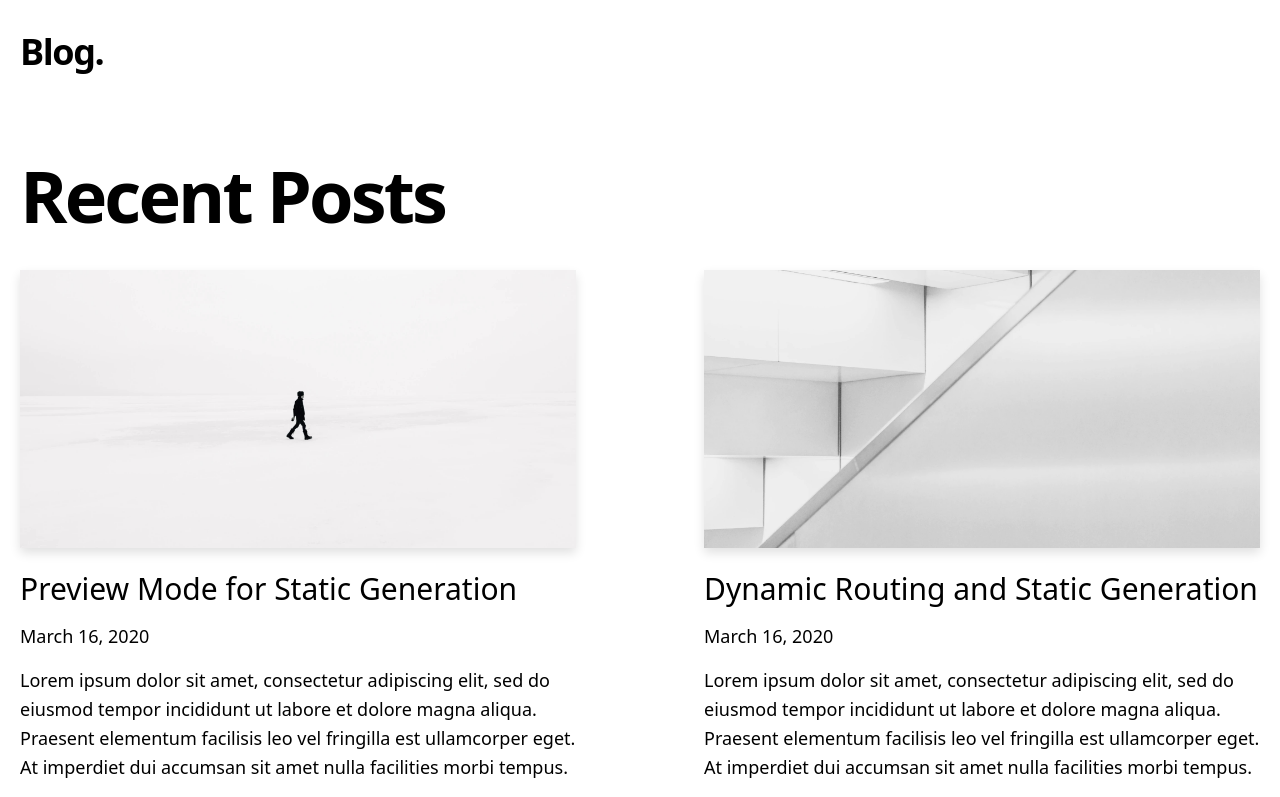
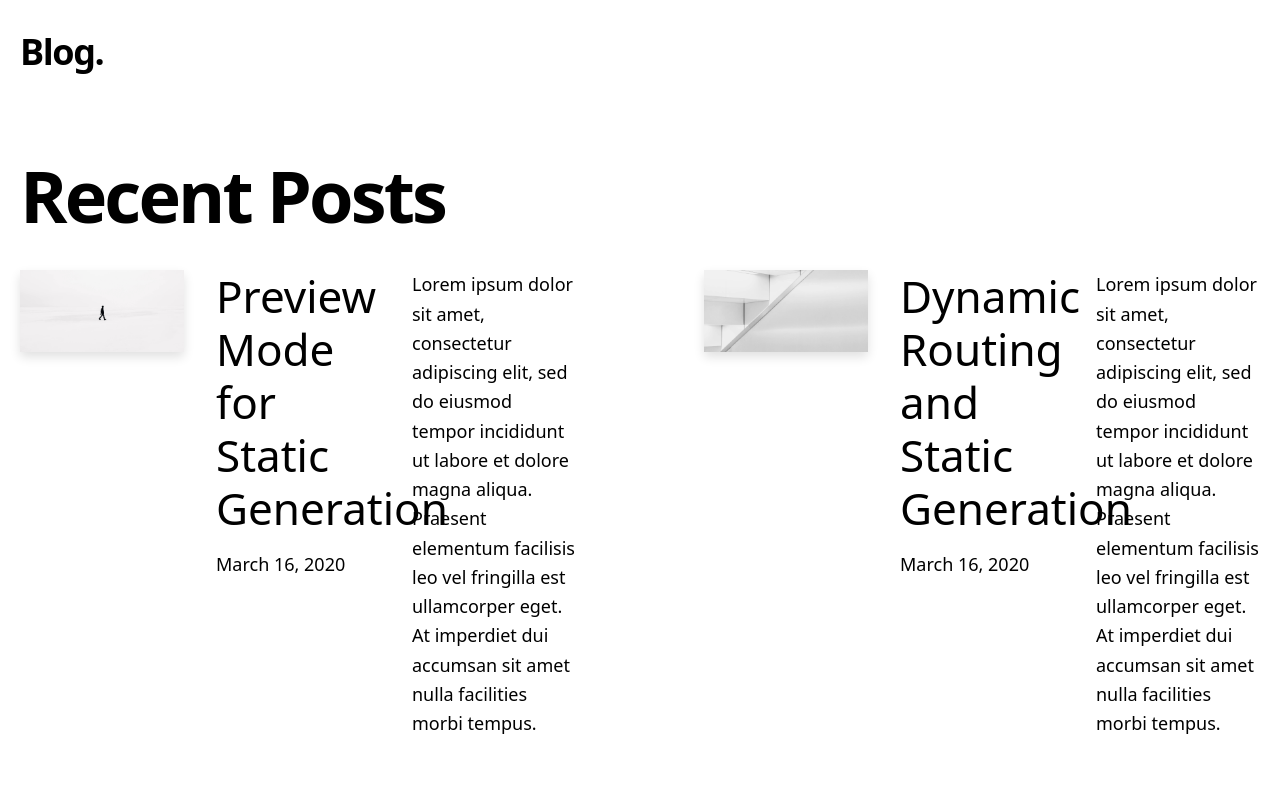
Before and after one commit to davidkhuu/personal-website, a Next.js app: page / in a window 1280 px wide. Shown: the top 797 px of the page. Built offline with nearby package versions, Linux system fonts and the light colour scheme.

Commit message:
Changes to post preview component
- Pass category prop to get correct post url
- Remove avatar component
- Formatting changes to make it like a list item of 3 columns: cover image, post title/date and excerpt

```diff
--- a/components/post-preview.tsx
+++ b/components/post-preview.tsx
@@ -9,7 +9,7 @@ type Props = {
   coverImage: string
   date: string
   excerpt: string
-  author: Author
+  category: string
   slug: string
 }
 
@@ -18,24 +18,27 @@ const PostPreview = ({
   coverImage,
   date,
   excerpt,
-  author,
+  category,
   slug,
 }: Props) => {
   return (
+    <div className="md:grid lg:grid-cols-3 md:grid-cols-1 md:gap-x-16 lg:gap-x-8 mb-18">
       <div>
-      <div className="mb-5">
-        <CoverImage slug={slug} title={title} src={coverImage} />
+        <CoverImage slug={slug} title={title} src={coverImage} category={category} />
       </div>
-      <h3 className="text-3xl mb-3 leading-snug">
-        <Link as={`/posts/${slug}`} href="/posts/[slug]">
+      <div>
+        <h3 className="mb-4 text-4xl lg:text-6xl leading-tight">
+          <Link as={`/posts/${category}/${slug}`} href="/posts/[category]/[slug]">
             <a className="hover:underline">{title}</a>
           </Link>
         </h3>
-      <div className="text-lg mb-4">
+        <div className="mb-4 md:mb-0 text-lg">
           <DateFormatter dateString={date} />
         </div>
+      </div>
+      <div>
         <p className="text-lg leading-relaxed mb-4">{excerpt}</p>
-      <Avatar name={author.name} picture={author.picture} />
+      </div>
     </div>
   )
 }
--- a/components/recent-posts.tsx
+++ b/components/recent-posts.tsx
@@ -18,6 +18,7 @@ const RecentPosts = ({ recentPosts }: Props) => {
             coverImage={post.coverImage}
             date={post.date}
             author={post.author}
+            category={post.category}
             slug={post.slug}
             excerpt={post.excerpt}
           />
```
Lines whose indentation alone changed are shown as unchanged.
